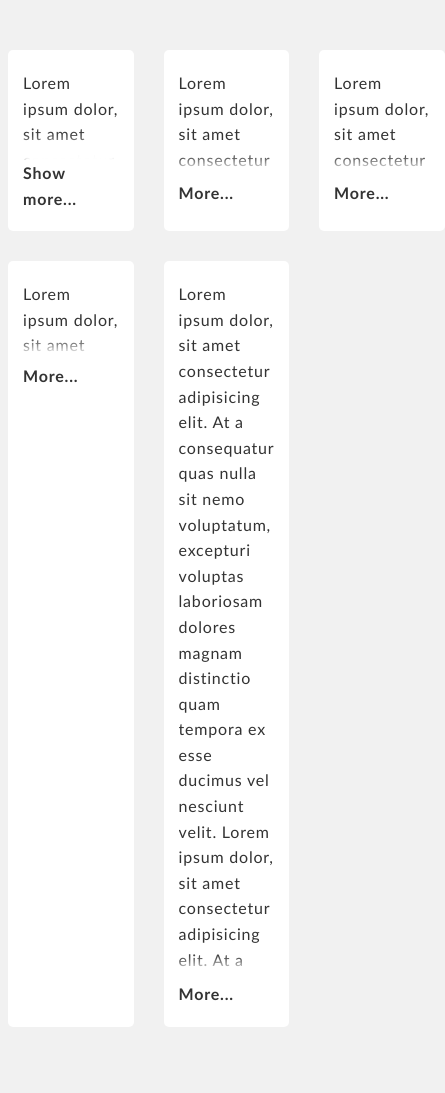
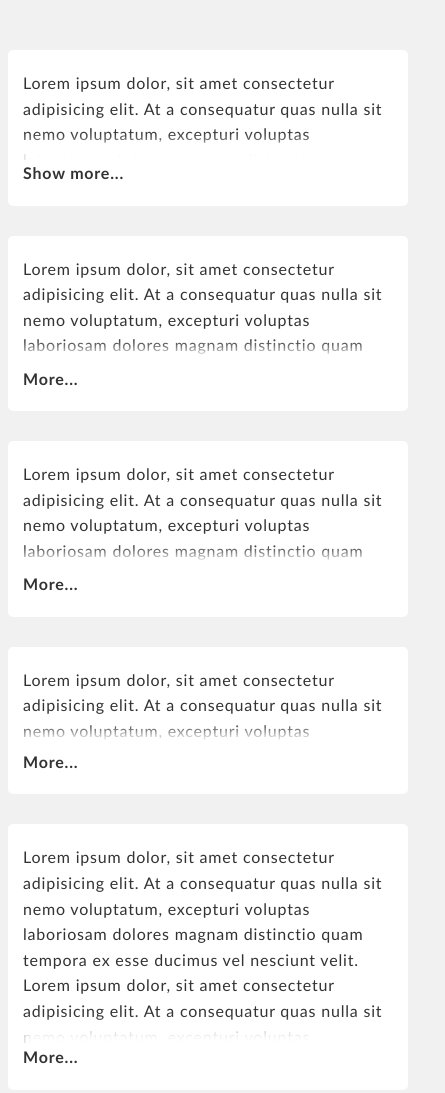
Before and after one commit to im-sad/xSpoiler, a website: page index.html in a window 390 px wide. Shown: the whole page, 445 px wide, since content can reach past the window. Drawn offline with nearby package versions, Linux system fonts and the light colour scheme; files that its build step writes are made by us from their sources.

Commit message:
Add debouncer

```diff
--- a/index.html
+++ b/index.html
@@ -16,7 +16,7 @@
 
     .page {
       display: grid;
-      grid-template-columns: 1fr 1fr 1fr;
+      grid-template-columns: repeat(auto-fit, minmax(400px, 1fr));
       grid-gap: 30px;
       margin: 50px auto;
     }
@@ -53,11 +53,18 @@
     .demo-5 {
       max-height: 700px;
     }
+
+    @media screen and (max-width: 960px) {
+      .demo-5 {
+        max-height: 200px;
+      }
+    }
   </style>
 </head>
 
 <body>
 <div class="page">
+  <div class="page__item">
     <div class="page__block">
       <div class="demo-1" data-spoiler="Show more..." data-spoiler-hide="Show less...">
         Lorem ipsum dolor, sit amet consectetur adipisicing elit. At a consequatur quas nulla sit nemo voluptatum, excepturi voluptas laboriosam dolores magnam distinctio quam tempora ex esse ducimus vel nesciunt velit.
@@ -65,6 +72,9 @@
         Lorem ipsum dolor, sit amet consectetur adipisicing elit. At a consequatur quas nulla sit nemo voluptatum, excepturi voluptas laboriosam dolores magnam distinctio quam tempora ex esse ducimus vel nesciunt velit.
       </div>
     </div>
+  </div>
+
+  <div class="page__item">
     <div class="page__block">
       <div class="demo-2" data-spoiler="More..." data-spoiler-hide="Less...">
         Lorem ipsum dolor, sit amet consectetur adipisicing elit. At a consequatur quas nulla sit nemo voluptatum, excepturi voluptas laboriosam dolores magnam distinctio quam tempora ex esse ducimus vel nesciunt velit.
@@ -72,6 +82,9 @@
         Lorem ipsum dolor, sit amet consectetur adipisicing elit. At a consequatur quas nulla sit nemo voluptatum, excepturi voluptas laboriosam dolores magnam distinctio quam tempora ex esse ducimus vel nesciunt velit.
       </div>
     </div>
+  </div>
+
+  <div class="page__item">
     <div class="page__block">
       <div class="demo-3" data-spoiler="More...">
         Lorem ipsum dolor, sit amet consectetur adipisicing elit. At a consequatur quas nulla sit nemo voluptatum, excepturi voluptas laboriosam dolores magnam distinctio quam tempora ex esse ducimus vel nesciunt velit.
@@ -79,6 +92,9 @@
         Lorem ipsum dolor, sit amet consectetur adipisicing elit. At a consequatur quas nulla sit nemo voluptatum, excepturi voluptas laboriosam dolores magnam distinctio quam tempora ex esse ducimus vel nesciunt velit.
       </div>
     </div>
+  </div>
+
+  <div class="page__item">
     <div class="page__block">
       <div class="demo-4" data-spoiler="More...">
         Lorem ipsum dolor, sit amet consectetur adipisicing elit. At a consequatur quas nulla sit nemo voluptatum, excepturi voluptas laboriosam dolores magnam distinctio quam tempora ex esse ducimus vel nesciunt velit.
@@ -86,6 +102,9 @@
         Lorem ipsum dolor, sit amet consectetur adipisicing elit. At a consequatur quas nulla sit nemo voluptatum, excepturi voluptas laboriosam dolores magnam distinctio quam tempora ex esse ducimus vel nesciunt velit.
       </div>
     </div>
+  </div>
+
+  <div class="page__item">
     <div class="page__block">
       <div class="demo-5" data-spoiler="More..." data-spoiler-hide="Less...">
         Lorem ipsum dolor, sit amet consectetur adipisicing elit. At a consequatur quas nulla sit nemo voluptatum, excepturi voluptas laboriosam dolores magnam distinctio quam tempora ex esse ducimus vel nesciunt velit.
@@ -93,9 +112,11 @@
         Lorem ipsum dolor, sit amet consectetur adipisicing elit. At a consequatur quas nulla sit nemo voluptatum, excepturi voluptas laboriosam dolores magnam distinctio quam tempora ex esse ducimus vel nesciunt velit.
       </div>
     </div>
+  </div>
 
 
 </div>
+
 <script src="dist/spoiler.js"></script>
 </body>
 </html>
--- a/src/spoiler.js
+++ b/src/spoiler.js
@@ -11,7 +11,11 @@ document.addEventListener(`DOMContentLoaded`, function() {
       createSpoiler(spolersList[i]);
     }
 
-    window.addEventListener(`resize`, function() {
+    window.addEventListener(`resize`, debounce(updateSpoilers, 200));
+
+
+    // Functions
+    function updateSpoilers() {
       const newWindowWidth = getWindowWidth();
 
       // if width change
@@ -22,10 +26,8 @@ document.addEventListener(`DOMContentLoaded`, function() {
 
         windowWidth = newWindowWidth;
       }
-    });
+    }
 
-
-    // Functions
     function createSpoiler(el) {
       el.classList.add(`x-spoiler__inner`)
 
@@ -104,6 +106,19 @@ document.addEventListener(`DOMContentLoaded`, function() {
     function getWindowWidth() {
       return window.innerWidth || document.documentElement.clientWidth || document.body.clientWidth;
     }
+
+    function debounce(func, wait, immediate) {
+      var timeout;
+      return function() {
+        var context = this, args = arguments;
+        clearTimeout(timeout);
+        timeout = setTimeout(function() {
+          timeout = null;
+          if (!immediate) func.apply(context, args);
+        }, wait);
+        if (immediate && !timeout) func.apply(context, args);
+      };
+    }
   })();
 
 });
```
Also changed, not shown: README.MD, dist/spoiler.js, dist/spoiler.min.js. Lines whose indentation alone changed are shown as unchanged.
